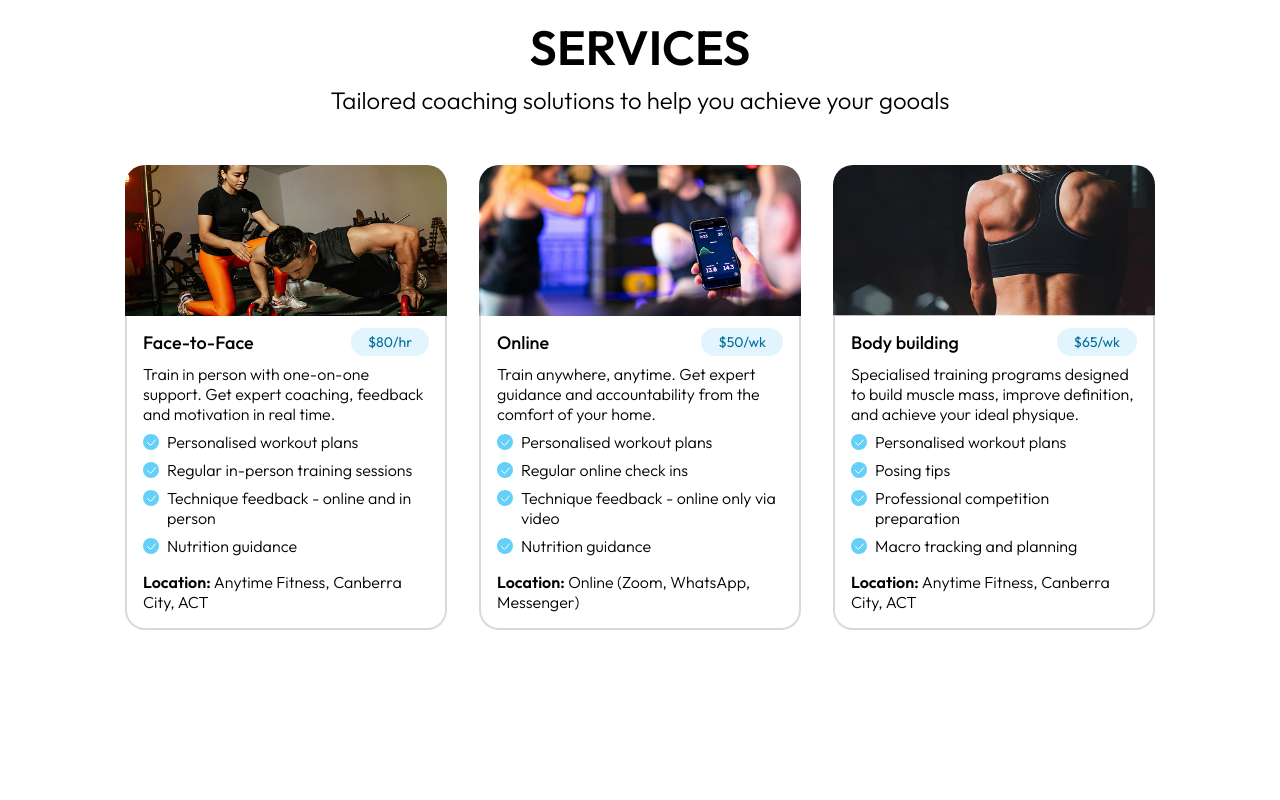
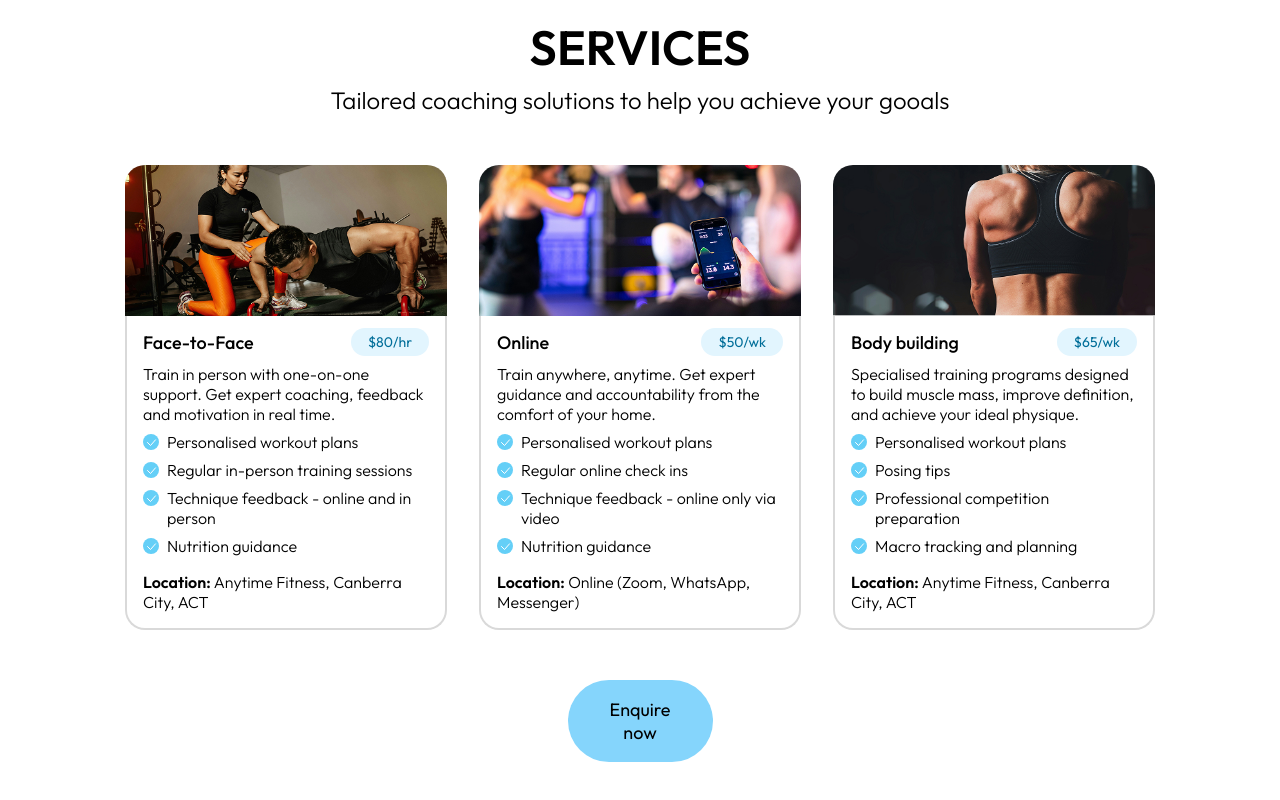
Before and after one commit to caitlinoma11ey/train-strong-steele, a Next.js app: page / in a window 1280 px wide. Shown: the part 807-1607 px from the top of the page. Before the commit the page ends 1501 px from the top, so only its background shows below. Built offline with nearby package versions, Linux system fonts and the light colour scheme.

Commit message:
Add Services btn

```diff
--- a/src/app/page.module.scss
+++ b/src/app/page.module.scss
@@ -36,6 +36,11 @@
     }
 }
 
+.gridColumnBtn {
+  grid-column: 6 / span 2;
+  align-items: center;
+}
+
 .gridColumnSm {
   grid-column: span 4;
 }
--- a/src/app/page.tsx
+++ b/src/app/page.tsx
@@ -1,12 +1,14 @@
+"use client";
+
 import styles from "./page.module.scss";
 import Header from "@/components/Header/Header";
 import Heading from "@/components/Heading/Heading";
 import NavBar from "@/components/NavBar/NavBar";
 import Service from "@/components/Service/Service";
-import { services } from "../constants/constants"
+import { services } from "../constants/constants";
+import Button from "@/components/Button/Button";
 
 export default function Home() {
-
   return (
     <>
       <div className={styles.heroSection}>
@@ -35,6 +37,9 @@ export default function Home() {
             </div>
           ))}
         </div>
+        <div className={styles.gridColumnBtn}>
+          <Button text="Enquire now" action={() => {}} />
+        </div>
       </div>
     </>
   );
--- a/src/components/Button/Button.module.scss
+++ b/src/components/Button/Button.module.scss
@@ -4,5 +4,5 @@
   padding: 18px 32px;
   border: none;
   border-radius: 50px;
-  width: 230px;
+  width: 100%;
 }
--- a/src/components/Button/Button.tsx
+++ b/src/components/Button/Button.tsx
@@ -1,3 +1,5 @@
+"use client";
+
 import styles from "./Button.module.scss";
 
 export default function Button({ text, action }: ButtonProps) {
```
